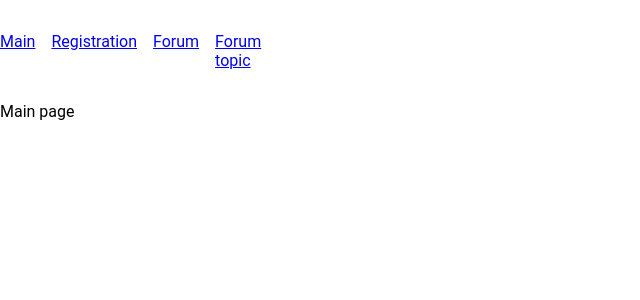
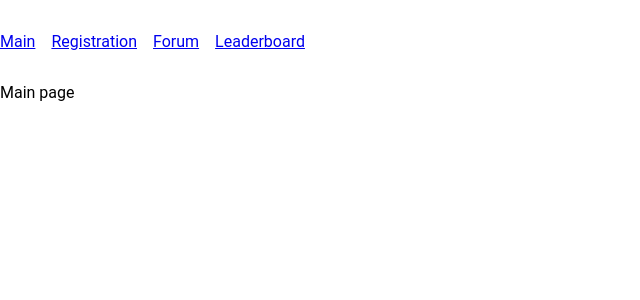
Before and after one commit to DinaEll/waika_project, a React (Vite) app in the folder packages/client/: page / in a window 1280 px wide. Shown: the top 300 px of the page, without its empty margins (0-640 px from the left). Built offline with nearby package versions, Linux system fonts and the light colour scheme.

Commit message:
[layout] add leaderboard, remove suspense

```diff
--- a/packages/client/src/widgets/Layout/ui/Layout.tsx
+++ b/packages/client/src/widgets/Layout/ui/Layout.tsx
@@ -1,26 +1,20 @@
 import { Outlet, NavLink } from 'react-router-dom'
-import { Suspense } from 'react'
+import classNames from 'classnames'
+import { getPageUrl } from '@/shared/config'
 import cls from './Layout.module.scss'
-import classNames from 'classnames'
-import { getPageUrl } from '@/shared/config/router/routerConfig'
 
 export const Layout = () => {
   return (
     <div>
-      {/* nav не нужен, это для тестов */}
       <nav className={classNames(cls.navbar)}>
         <NavLink to={getPageUrl('main')}>Main</NavLink>
         <NavLink to={getPageUrl('registration')}>Registration</NavLink>
         <NavLink to={getPageUrl('forum')}>Forum</NavLink>
-        <NavLink to={getPageUrl('forum-topic', { topicId: 'some-topic-name' })}>
-          Forum topic
-        </NavLink>
+        <NavLink to={getPageUrl('leaderboard')}>Leaderboard</NavLink>
       </nav>
 
       <main>
-        <Suspense fallback={<div>Loading...</div>}>
-          <Outlet />
-        </Suspense>
+        <Outlet />
       </main>
     </div>
   )
```
